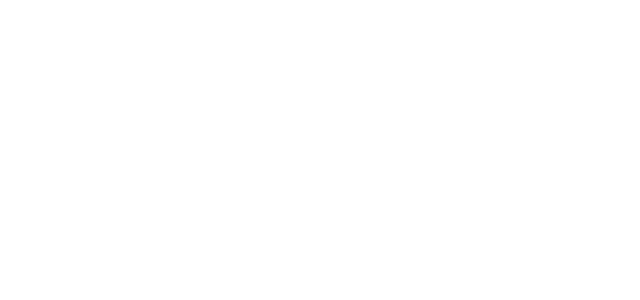
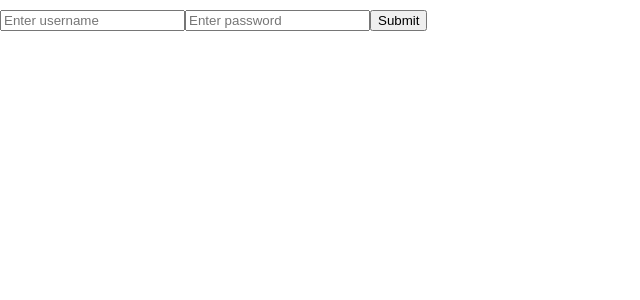
Before and after one commit to venuswku/perfect-gift, a React (Create React App) app: page /ua in a window 1280 px wide. Shown: the top 300 px of the page, without its empty margins (0-640 px from the left). Built offline with nearby package versions, Linux system fonts and the light colour scheme.

Commit message:
Added a way for submit button to interact with server

```diff
--- a/src/App.js
+++ b/src/App.js
@@ -6,6 +6,7 @@
 import Sign_In from "./pages/Sign_In/Sign_In";
 import Profile from "./pages/Profile/Profile";
 import Create_Account from "./pages/Create_Account/Create_Account";
+import TestUser_Authentication from "./pages/TestUser_Authentication/TestUser_Authentication";
 
 const App = () => (
   <div className="App">
@@ -15,6 +16,7 @@
       <Route exact path='/create_account' component={Create_Account}></Route>
       <Route exact path='/profile' component={Profile}></Route>
       <Route exact path='/home' component={Home}></Route>
+      <Route exact path='/ua' component={TestUser_Authentication}></Route>
     </Switch>
   </div>
 );
--- /dev/null
+++ b/src/pages/TestUser_Authentication/TestUser_Authentication.js
@@ -0,0 +1,81 @@
+import React, {Component} from 'react';
+import axios from "axios";
+
+class TestUser_Authentication extends Component{
+constructor(props) {
+  super(props)
+
+  //These are the items that we will be able to send to the server
+  this.state = {
+    //users: []
+    username:'',
+    password:'',
+    //title: '',
+    //body: '',
+  }
+}
+
+
+//This function runs when the DOM is rendered.
+//So when the user goes to this page, we can fetch data from
+//the database and display it to the webpage.
+//Need to work on authentication first
+/*
+componentDidMount() {
+  fetch('http://localhost:3000/users') //The port of the server
+  .then(response => response.json())
+  .then(res => {
+    if (res && res.data) {
+      console.log(res.data)
+      this.setState({users: [...this.state.users, ...res.data]})
+    }
+  })
+}
+*/
+
+//Used to make sure text box value is the same as the one in this.state
+changeHandler = (e) =>{
+  this.setState({[e.target.name]: e.target.value})
+}
+
+// This is called when you press the submit button,
+// The react app sends all its data in this.state to the server
+// and the server can process it however it wants to (query, store, etc)
+submitHandler = (e) => {
+  e.preventDefault()
+  console.log(this.state)
+  console.log("We are submitting a user to either autheticate, or create")
+  axios.post('http://localhost:3001/authenticate', this.state)
+  .then(response => {
+    console.log(response)
+  })
+  .catch(error => {
+    console.log(error)
+  })
+}
+
+  render() {
+    const {username, password} = this.state
+  return (
+    <div className="UserAuth">
+        <form onSubmit={this.submitHandler}>
+          <input
+          type="text"
+          name="username"
+          value={username}
+          placeholder="Enter username"
+          onChange={this.changeHandler}/>
+          <input
+          type="text"
+          name="password"
+          value={password}
+          placeholder="Enter password"
+          onChange={this.changeHandler}/>
+        <button type="submit">Submit</button>
+        </form>
+    </div>
+  );
+  }
+}
+
+export default TestUser_Authentication;
```
Also changed, not shown: userauth/package.json (added, +15 -0 lines), userauth/servertest.js (added, +40 -0 lines).
